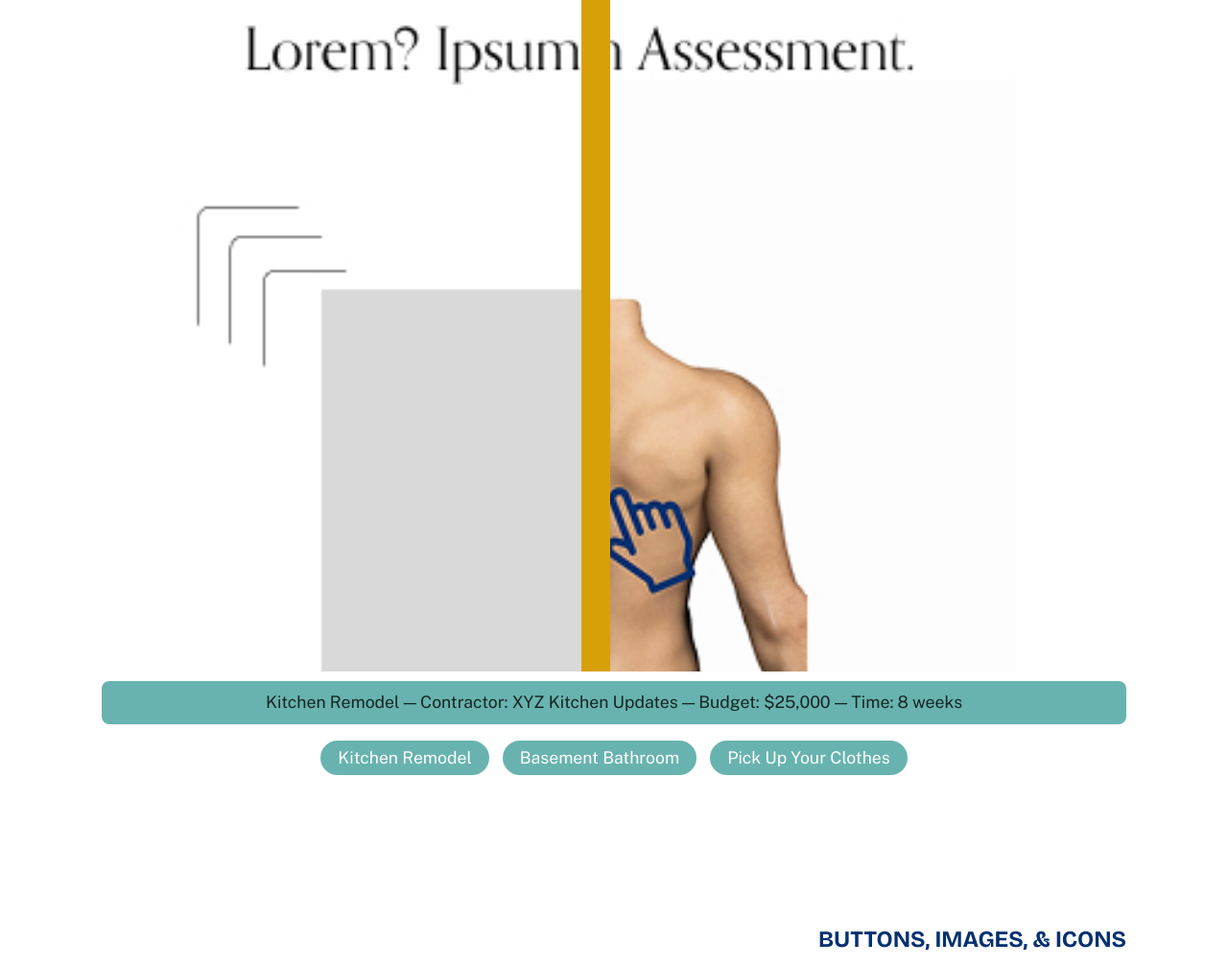
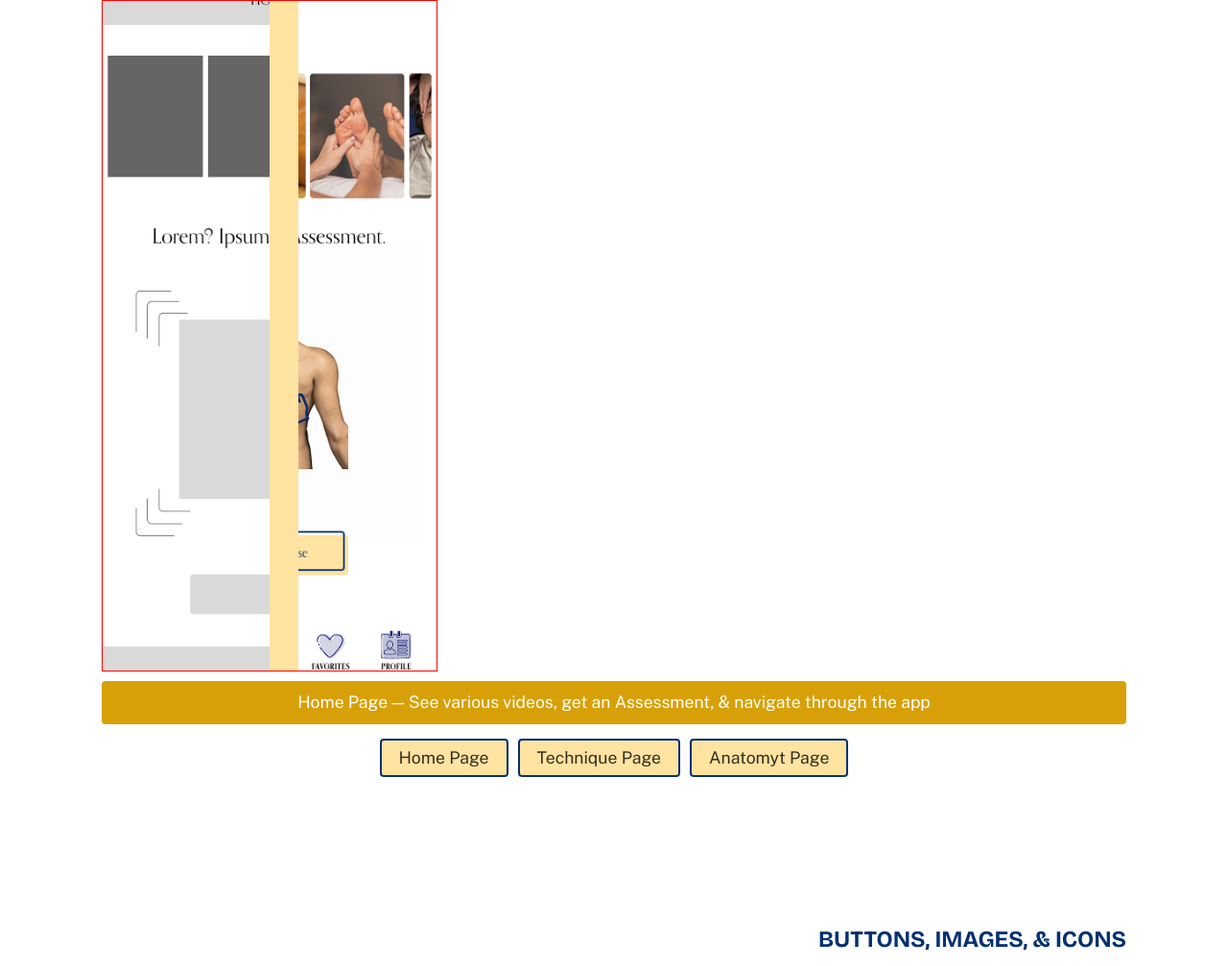
Before and after one commit to jkchoy/portfolio2026, a plain HTML site: page guidedmassage.html in a window 1280 px wide. Shown: the part 4018-5025 px from the top of the page at 96% size. Drawn offline with nearby package versions, Linux system fonts and the light colour scheme.

Commit message:
Refactor layout and styles for image comparison feature; update captions and newPic elements for clarity

```diff
--- a/css/style.css
+++ b/css/style.css
@@ -848,7 +848,7 @@ body>* {
 .hero-portfolio {
   display: grid;
   grid-template-columns: 1em repeat(12, 1fr) 1em;
-  grid-template-rows: repeat(8, 100px);
+  grid-template-rows: repeat(7, 100px);
 }
 
 .hero-main-content {
@@ -2017,10 +2017,12 @@ section:has(.observe-me) {
 
 #gallery {
   position: relative;
-  width: 100%;
-  max-width: 1000px;
+  width: 350px;
+  height: 700px;
+  /* max-width: 1000px; */
   aspect-ratio: 1000/700;
   overflow: hidden;
+  border: 1px solid red;
 }
 
 .image-compare {
@@ -2068,7 +2070,7 @@ section:has(.observe-me) {
   left: 50%;
   width: 30px;
   height: 100%;
-  background: var(--color-gold-GM);
+  background: #FEE3A1;
   cursor: pointer;
   z-index: 2;
 }
@@ -2081,10 +2083,11 @@ section:has(.observe-me) {
 
 .caption {
   display: none;
-  background: #68B3AF;
+  background: var(--color-gold-GM);
   padding: 10px;
-  border-radius: 8px;
+  border-radius: 4px;
   font-size: 1.1em;
+  color: var(--color-white);
 }
 
 .caption.active {
@@ -2099,18 +2102,18 @@ section:has(.observe-me) {
 }
 
 .newPic {
-  background: #68B3AF;
-  border: 2px solid #fff;
-  border-radius: 25px;
+  background: #FEE3A1;
+  border: 2px solid #043170;
+  border-radius: 4px;
   padding: 6px 18px;
   margin: 5px;
   cursor: pointer;
   font-size: 1.1em;
-  color: white;
+  color: 043170;
 }
 
 .newPic:hover {
-  background: #518a8c;
+  background: #BEC1D8;
 }
 
 @media (max-width:600px) {
--- a/guidedmassage.html
+++ b/guidedmassage.html
@@ -333,15 +333,15 @@
           <div class="image-compare">
 
             <div class="before-layer">
-              <img src="images-2026/app-home-hifi.jpg" class="active">
-              <img src="images-2026/app-tech-list-hifi.png">
-              <img src="images-2026/app-anatomy-hifi.jpg">
+              <img src="images-2026/app-home-hifi.jpg" class="active" alt="home hi fi" width="100" height="200">
+              <img src="images-2026/app-tech-hifi.jpg" alt="home hi fi" width="100" height="200">
+              <img src="images-2026/app-anatomy-hifi.jpg" alt="home hi fi" width="100" height="200">
             </div>
 
             <div class="after-layer">
-              <img src="images-2026/app-home-lofi.jpg" class="active">
-              <img src="images-2026/app-tech-list-lofi.png">
-              <img src="images-2026/app-mus-lofi.png">
+              <img src="images-2026/app-home-lofi.jpg" class="active" alt="home hi fi" width="100" height="200">
+              <img src="images-2026/app-tech-lofi.jpg" alt="home hi fi" width="100" height="200">
+              <img src="images-2026/app-anat-lofi.jpg" alt="home hi fi" width="100" height="200">
             </div>
 
             <div id="dragger"></div>
@@ -350,16 +350,16 @@
         </div>
 
         <div class="caption-container">
-          <div class="caption active">Kitchen Remodel — Contractor: XYZ Kitchen Updates — Budget: $25,000 — Time: 8
-            weeks</div>
-          <div class="caption">Basement Bath — Contractor: The Bath Dudes — Budget: $11,000 — Time: 4 weeks</div>
-          <div class="caption">Hang your clothes — $0 — Time: Immediately!</div>
+          <div class="caption active">Home Page — See various videos, get an Assessment, & navigate through the app
+          </div>
+          <div class="caption">Technique Page — A guide to massage methods for various parts of the body</div>
+          <div class="caption">Muscles Page — Learn about muscle anatomy related to massage techniques</div>
         </div>
 
         <div class="controls">
-          <div class="newPic">Kitchen Remodel</div>
-          <div class="newPic">Basement Bathroom</div>
-          <div class="newPic">Pick Up Your Clothes</div>
+          <div class="newPic">Home Page</div>
+          <div class="newPic">Technique Page</div>
+          <div class="newPic">Anatomyt Page</div>
         </div>
 
       </div>
```
Also changed, not shown: images-2026/app-anat-lofi.jpg (added), images-2026/app-tech-hifi.jpg (added), images-2026/app-tech-lofi.jpg (added).
